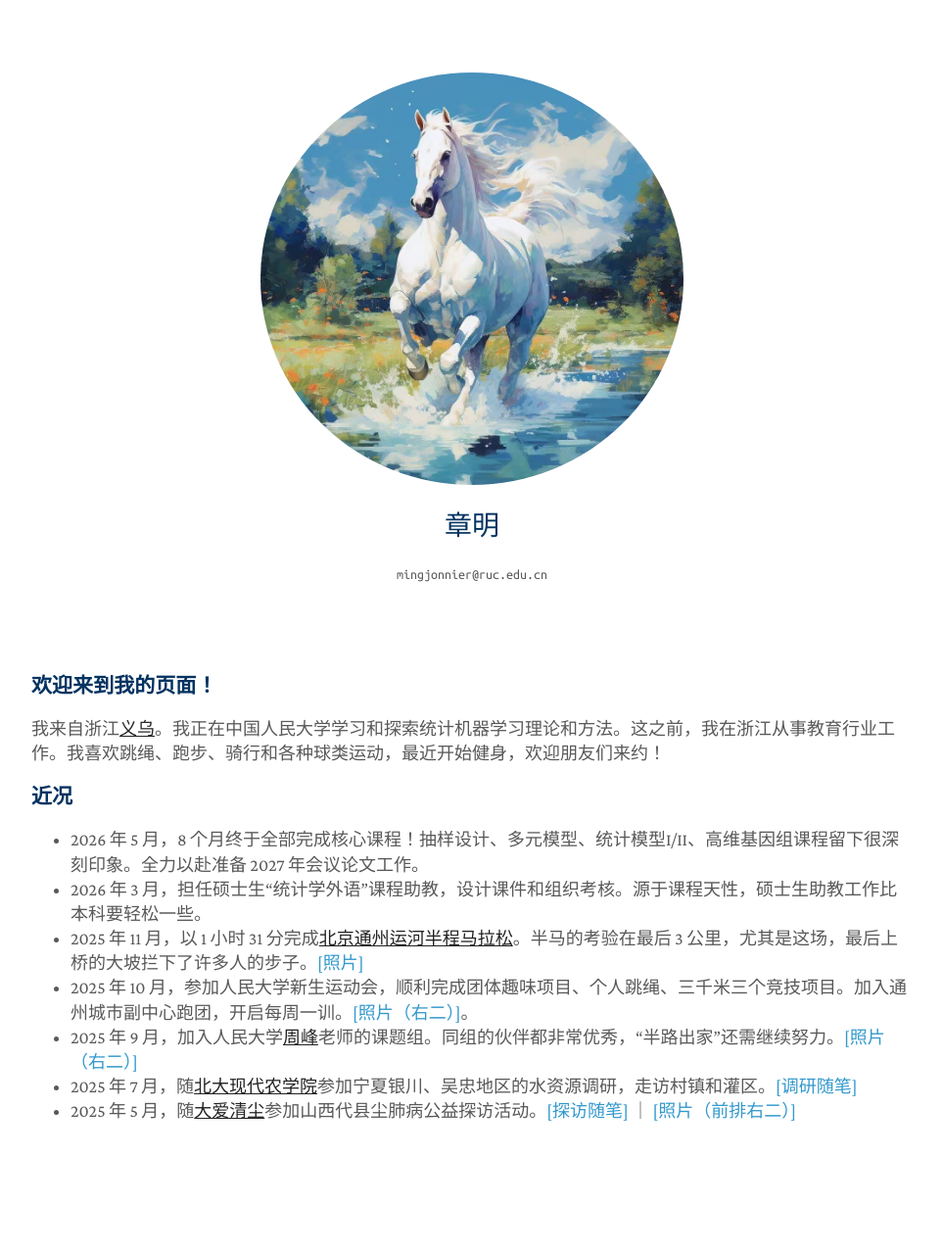
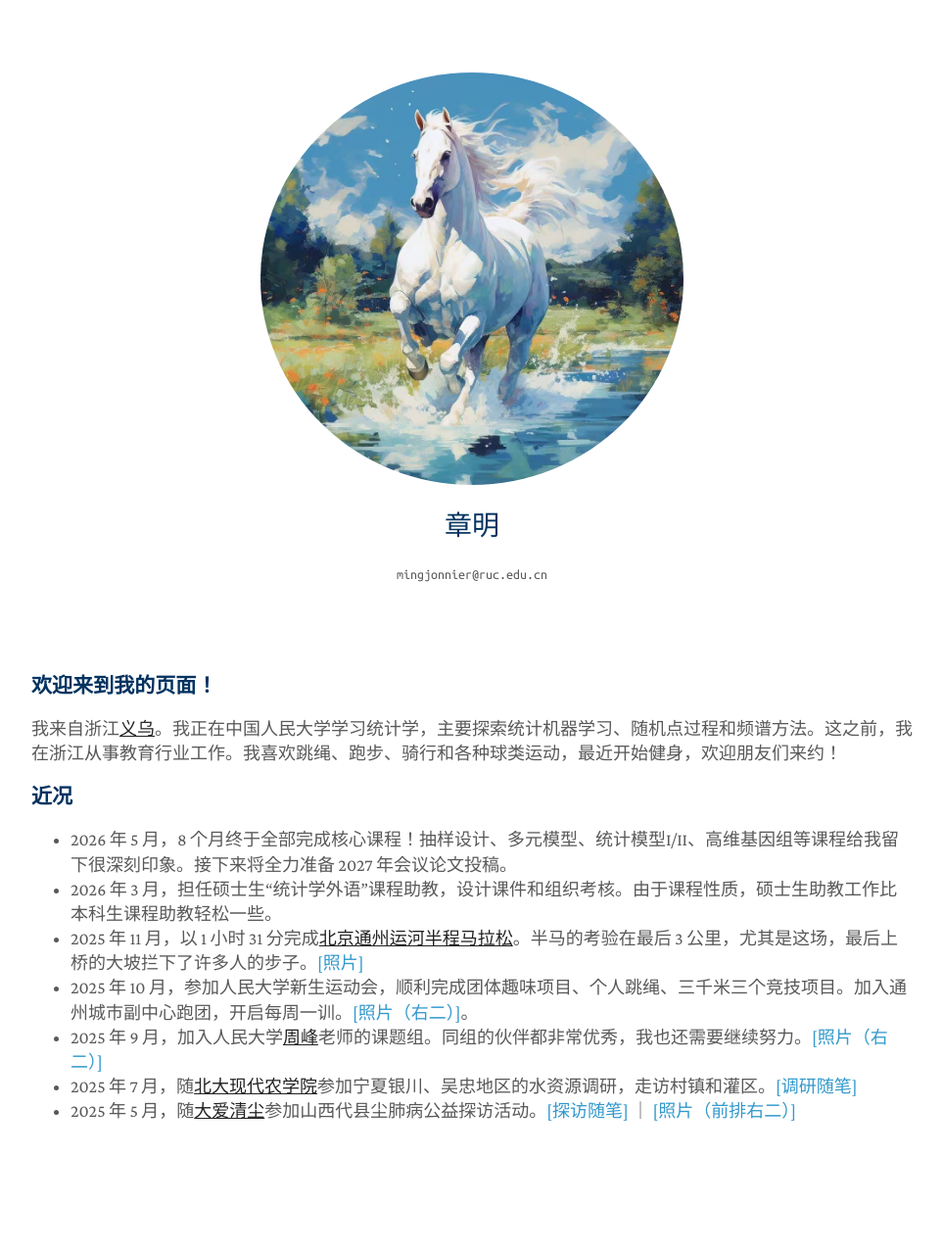
Before and after one commit to zhangming4153/zhangming4153.github.io, a Jekyll site: the page built from cn/index.md, in a window 1280 px wide. Shown: the whole page at 98% size, without its empty margins (158-1121 px from the left). Built offline with Jekyll 4.4.1, drawn with Linux system fonts in a browser that asks for light colours; a style sheet for code colours, icons or effects is not loaded.

Commit message:
Update index.md

```diff
--- a/cn/index.md
+++ b/cn/index.md
@@ -5,14 +5,14 @@ title: 章明
 ---
 ### 欢迎来到我的页面！
 
-我来自浙江<a href="https://en.wikipedia.org/wiki/Yiwu"><strong><u>义乌</u></strong></a>。我正在中国人民大学学习和探索统计机器学习理论和方法。这之前，我在浙江从事教育行业工作。我喜欢跳绳、跑步、骑行和各种球类运动，最近开始健身，欢迎朋友们来约！
+我来自浙江<a href="https://en.wikipedia.org/wiki/Yiwu"><strong><u>义乌</u></strong></a>。我正在中国人民大学学习统计学，主要探索统计机器学习、随机点过程和频谱方法。这之前，我在浙江从事教育行业工作。我喜欢跳绳、跑步、骑行和各种球类运动，最近开始健身，欢迎朋友们来约！
 
 ### 近况
 
-- 2026 年 5 月，8 个月终于全部完成核心课程！抽样设计、多元模型、统计模型I/II、高维基因组课程留下很深刻印象。全力以赴准备 2027 年会议论文工作。
-- 2026 年 3 月，担任硕士生“统计学外语”课程助教，设计课件和组织考核。源于课程天性，硕士生助教工作比本科要轻松一些。
+- 2026 年 5 月，8 个月终于全部完成核心课程！抽样设计、多元模型、统计模型I/II、高维基因组等课程给我留下很深刻印象。接下来将全力准备 2027 年会议论文投稿。
+- 2026 年 3 月，担任硕士生“统计学外语”课程助教，设计课件和组织考核。由于课程性质，硕士生助教工作比本科生课程助教轻松一些。
 - 2025 年 11 月，以 1 小时 31 分完成<a href="https://baike.baidu.com/item/2025北京通州运河半程马拉松/66790330"><strong><u>北京通州运河半程马拉松</u></strong></a>。半马的考验在最后 3 公里，尤其是这场，最后上桥的大坡拦下了许多人的步子。[[照片]](/assets/tongz_semimara_profile.jpg)
 - 2025 年 10 月，参加人民大学新生运动会，顺利完成团体趣味项目、个人跳绳、三千米三个竞技项目。加入通州城市副中心跑团，开启每周一训。[[照片（右二）]](/assets/tongz_group.png)。
-- 2025 年 9 月，加入人民大学<a href="https://zhoufeng6288.github.io"><strong><u>周峰</u></strong></a>老师的课题组。同组的伙伴都非常优秀，“半路出家”还需继续努力。[[照片（右二）]](/assets/people_0912.jpg)
+- 2025 年 9 月，加入人民大学<a href="https://zhoufeng6288.github.io"><strong><u>周峰</u></strong></a>老师的课题组。同组的伙伴都非常优秀，我也还需要继续努力。[[照片（右二）]](/assets/people_0912.jpg)
 - 2025 年 7 月，随<a href="https://www.saas.pku.edu.cn"><strong><u>北大现代农学院</u></strong></a>参加宁夏银川、吴忠地区的水资源调研，走访村镇和灌区。[[调研随笔]](/assets/Ningxia.pdf)
 - 2025 年 5 月，随<a href="https://daqc.org.cn"><strong><u>大爱清尘</u></strong></a>参加山西代县尘肺病公益探访活动。[[探访随笔]](/assets/Shanxi.pdf) ｜ [[照片（前排右二）]](/assets/daai_202505.jpg)
```
